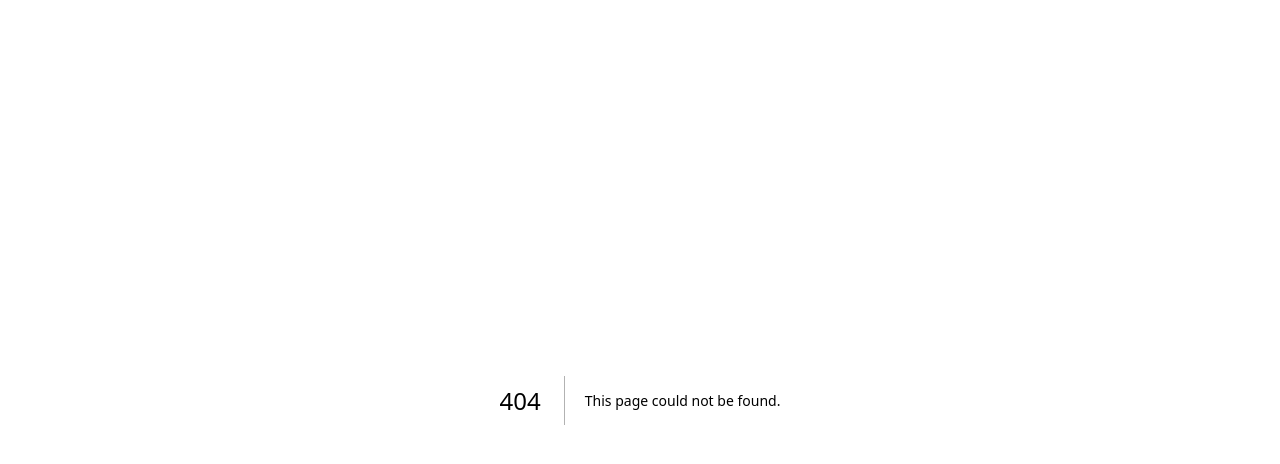
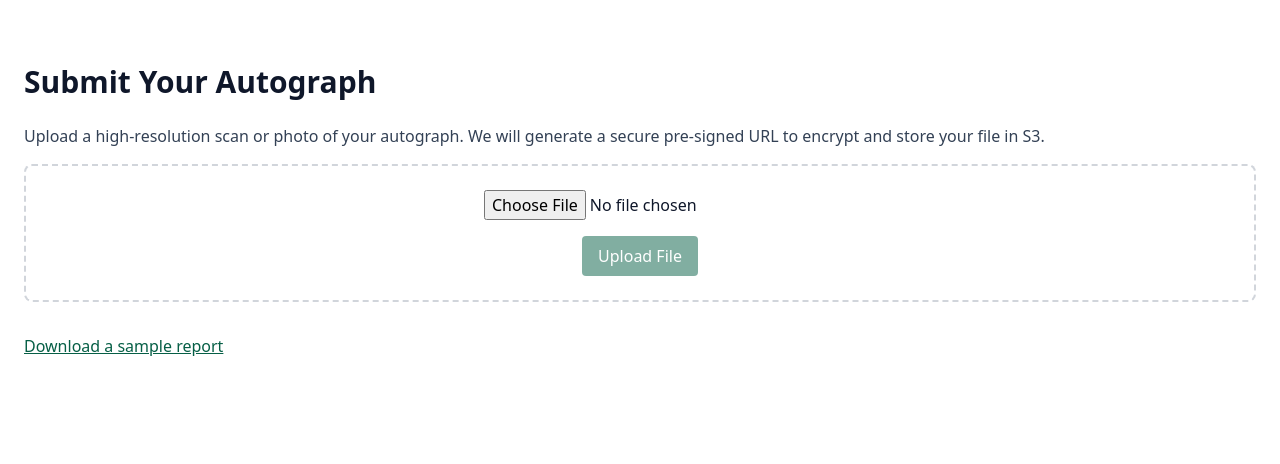
Before and after one commit to LegacyAuthentics/legacy-authentics-site, a Next.js app: page /upload in a window 1280 px wide. Before the commit this address had no page. Shown: the top 464 px of the page. Built offline with nearby package versions, Linux system fonts and the light colour scheme.

Commit message:
Create page.tsx

```diff
--- /dev/null
+++ b/app/upload/page.tsx
@@ -0,0 +1,59 @@
+'use client';
+import { useState } from 'react';
+
+export default function UploadPage() {
+  const [file, setFile] = useState<File | null>(null);
+  const [status, setStatus] = useState<string>('');
+
+  const handleUpload = async () => {
+    if (!file) return;
+    setStatus('Generating upload URL…');
+    try {
+      // Request a pre‑signed upload URL from the API
+      const res = await fetch('/api/upload', {
+        method: 'POST',
+      });
+      if (!res.ok) throw new Error('Failed to get upload URL');
+      const { uploadUrl, key } = await res.json();
+      setStatus('Uploading to secure storage…');
+      // Upload directly to S3 using the pre‑signed URL
+      const uploadRes = await fetch(uploadUrl, {
+        method: 'PUT',
+        body: file,
+        headers: {
+          'Content-Type': file.type || 'application/octet-stream',
+        },
+      });
+      if (!uploadRes.ok) throw new Error('Upload failed');
+      setStatus('Upload complete! Your file key is ' + key);
+    } catch (err: any) {
+      setStatus('Error: ' + (err?.message ?? 'unknown'));
+    }
+  };
+
+  return (
+    <main className='container mx-auto px-6 py-16'>
+      <h1 className='text-3xl font-bold mb-6'>Submit Your Autograph</h1>
+      <p className='mb-4 text-slate-700'>Upload a high‑resolution scan or photo of your autograph. We will generate a secure pre‑signed URL to encrypt and store your file in S3.</p>
+      <div className='border-2 border-dashed border-gray-300 rounded-lg p-6 flex flex-col items-center'>
+        <input
+          type='file'
+          accept='image/*,application/pdf'
+          onChange={(e) => setFile(e.target.files?.[0] ?? null)}
+          className='mb-4'
+        />
+        <button
+          onClick={handleUpload}
+          disabled={!file}
+          className='bg-brand text-white py-2 px-4 rounded disabled:opacity-50'
+        >
+          Upload File
+        </button>
+      </div>
+      {status && <p className='mt-4 text-slate-700'>{status}</p>}
+      <div className='mt-8'>
+        <a href='/api/report' className='text-brand underline'>Download a sample report</a>
+      </div>
+    </main>
+  );
+}
```
